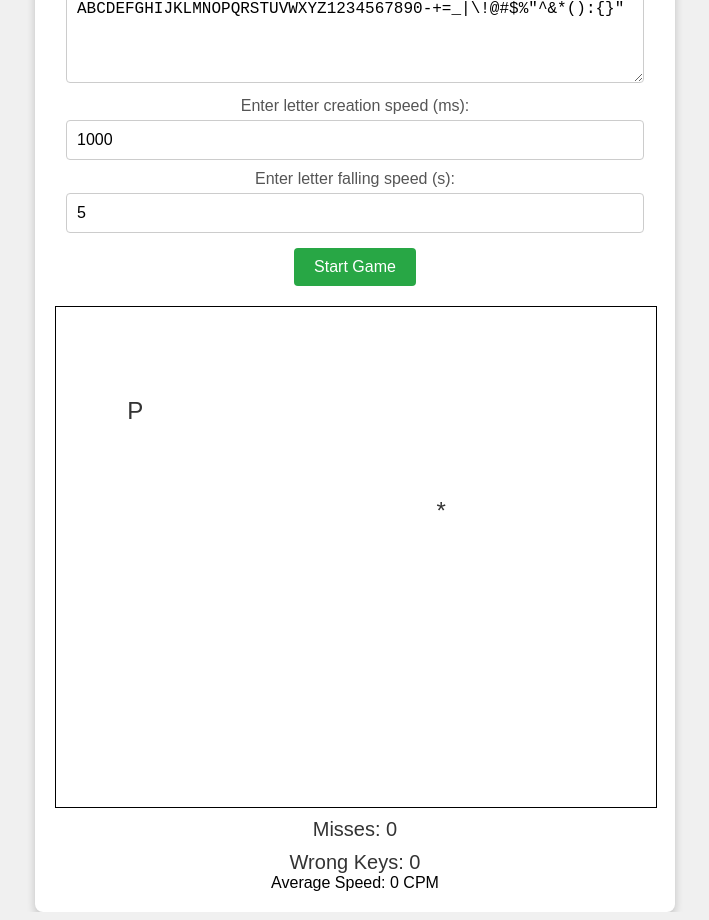
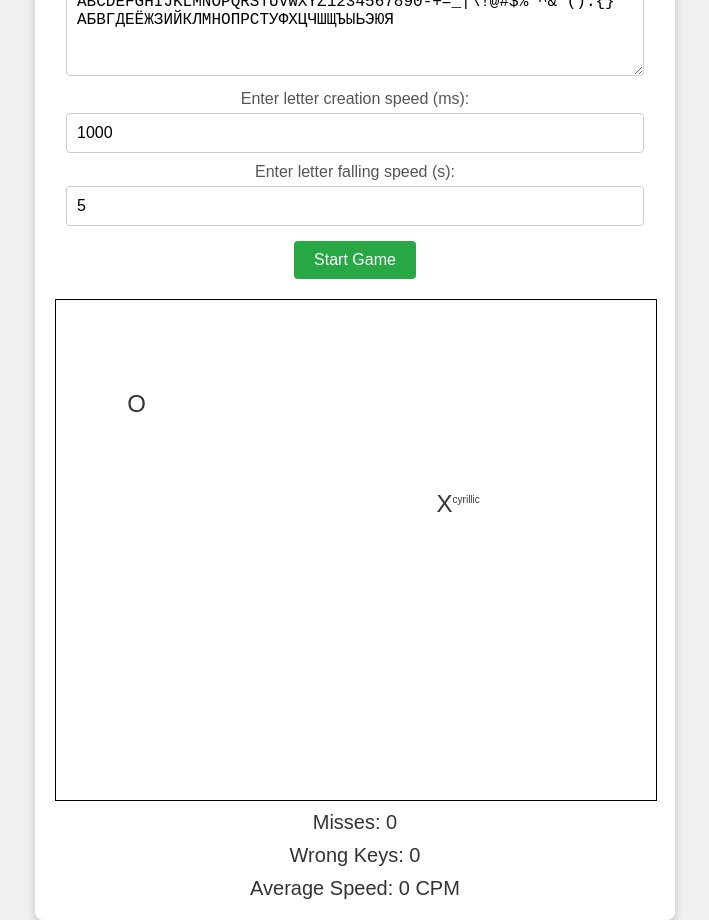
Before and after one commit to real420og/typing-fall, a plain HTML site: page index.html in a window 1280 px wide. Both pictures are taken after a click on the button "Start Game". Shown: the whole page, without its empty margins (285-994 px from the left). Drawn offline with Linux system fonts and the light colour scheme.

Commit message:
cyrillic

```diff
--- a/index.html
+++ b/index.html
@@ -11,7 +11,7 @@
         <h1>Typing Fall</h1>
         <div class="settings">
             <label for="symbols">Enter symbols to use:</label>
-            <textarea id="symbols" rows="4" cols="50">ABCDEFGHIJKLMNOPQRSTUVWXYZ1234567890-+=_|\!@#$%"^&*():{}"</textarea>
+            <textarea id="symbols" rows="4" cols="50">ABCDEFGHIJKLMNOPQRSTUVWXYZ1234567890-+=_|\!@#$%"^&*():{} АБВГДЕЁЖЗИЙКЛМНОПРСТУФХЦЧШЩЪЫЬЭЮЯ</textarea>
             <label for="creation-speed">Enter letter creation speed (ms):</label>
             <input type="number" id="creation-speed" placeholder="1000" value="1000" min="100">
             <label for="falling-speed">Enter letter falling speed (s):</label>
@@ -33,6 +33,7 @@
         const creationSpeedInput = document.getElementById('creation-speed');
         const fallingSpeedInput = document.getElementById('falling-speed');
 
+        let alphabet = {};
         let letters = '';
         let speed = 5;
         let misses = 0;
@@ -43,12 +44,25 @@
         let createLetterInterval;
         let gameStarted = false;
 
+        function buildAlphabet() {
+            alphabet = {};
+            const symbols = symbolsInput.value.split('').filter(symbol => symbol.trim() !== '');
+            symbols.forEach(symbol => {
+                if (/[А-Яа-яЁё]/.test(symbol)) {
+                    alphabet[symbol.toUpperCase()] = `${symbol}<sup>cyrillic</sup>`;
+                } else {
+                    alphabet[symbol.toUpperCase()] = symbol;
+                }
+            });
+        }
+
         function startGame() {
-            letters = symbolsInput.value.toUpperCase().replace(/\s+/g, '');
+            buildAlphabet();
+            letters = Object.keys(alphabet);
             const creationSpeed = parseInt(creationSpeedInput.value);
             speed = parseFloat(fallingSpeedInput.value);
 
-            if (!letters) {
+            if (!letters.length) {
                 alert('Please enter some symbols to start the game.');
                 return;
             }
@@ -99,7 +113,7 @@
             const letterDiv = document.createElement('div');
             letterDiv.className = 'letter';
             letterDiv.setAttribute('data-letter', letter);
-            letterDiv.innerText = letter;
+            letterDiv.innerHTML = alphabet[letter];
             letterDiv.style.left = Math.random() * (game.offsetWidth - 20) + 'px';
             letterDiv.style.animationDuration = `${speed}s`;
             game.appendChild(letterDiv);
@@ -121,12 +135,13 @@
         function checkKeyPress(event) {
             if (!gameStarted) return;
 
+            const keyPressed = event.key.toUpperCase();
             const allLetters = document.querySelectorAll('.letter');
             let keyFound = false;
-            allLetters.forEach(letter => {
-                if (letter.innerText === event.key.toUpperCase()) {
-                    game.removeChild(letter);
-                    activeLetters = activeLetters.filter(activeLetter => activeLetter !== letter.innerText);
+            allLetters.forEach(letterDiv => {
+                if (letterDiv.getAttribute('data-letter') === keyPressed) {
+                    game.removeChild(letterDiv);
+                    activeLetters = activeLetters.filter(activeLetter => activeLetter !== keyPressed);
                     keyFound = true;
                     correctKeys++;
                     updateCPM();
--- a/style.css
+++ b/style.css
@@ -68,7 +68,7 @@ button:hover {
     background: #fff;
 }
 
-#misses, #wrong-keys {
+#misses, #wrong-keys, #cpm {
     font-size: 20px;
     margin-top: 10px;
     color: #333;
@@ -84,6 +84,10 @@ button:hover {
     animation-fill-mode: forwards;
 }
 
+.letter sup {
+    font-size: 10px;
+}
+
 @keyframes fall {
     to {
         top: 100%;
```
